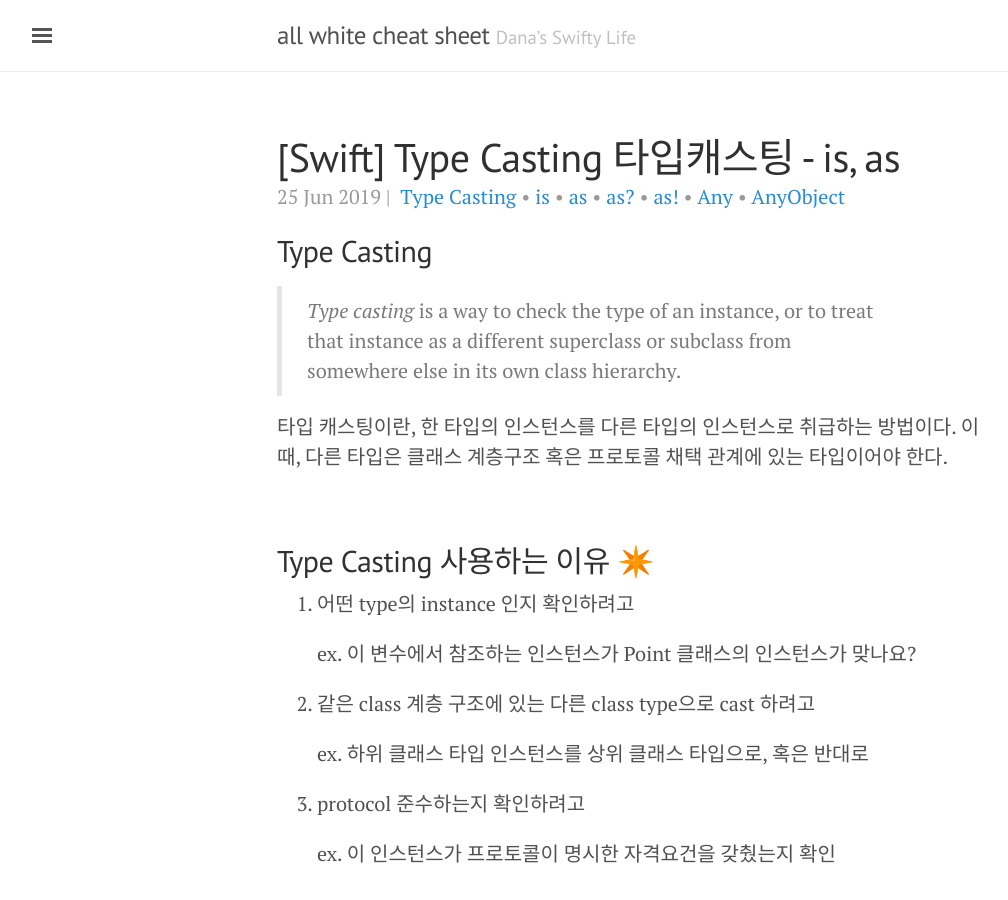
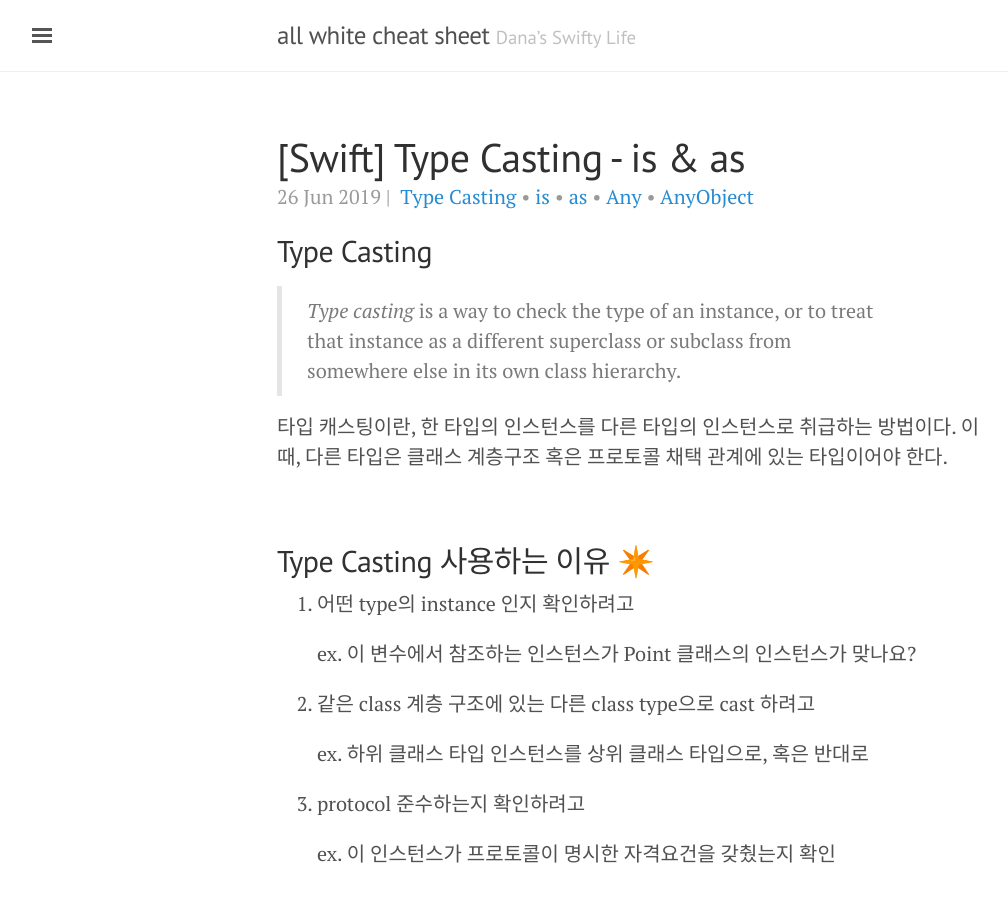
Before and after one commit to daheenallwhite/daheenallwhite.github.io, a Jekyll site: the page built from _posts/2019-06-25-Type-Casting.md, in a window 1280 px wide and 900 px high. Shown: the whole window, without its empty margins (3-1011 px from the left). Built offline with Jekyll 4.4.1, drawn with Linux system fonts in a browser that asks for light colours; nearby versions of some CDN libraries; emoji names are drawn with the system emoji font.

Commit message:
Modify metadata of the new post

```diff
--- a/_posts/2019-06-25-Type-Casting.md
+++ b/_posts/2019-06-25-Type-Casting.md
@@ -1,10 +1,10 @@
 ---
 layout: post
-title:  "[Swift] Type Casting 타입캐스팅 - is, as"
-date:  2019-06-25 17:59:59
+title:  "[Swift] Type Casting - is & as"
+date:  2019-06-26 13:08:59
 author: Dana Lee
 categories: Swift
-tags: [Type Casting, is, as, as?, as!, Any, AnyObject]
+tags: [Type Casting, is, as, Any, AnyObject]
 ---
 
 
```
